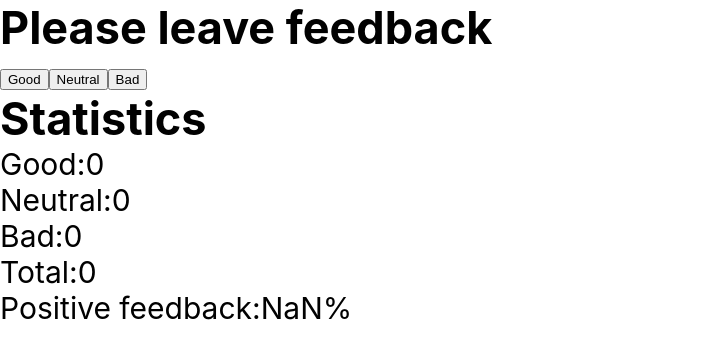
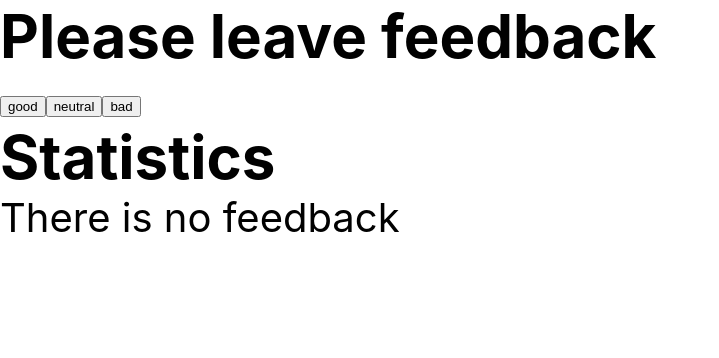
Before and after one commit to ExLuZiVe53/goit-react-hw-02-feedback, a React (Create React App) app: page / in a window 1280 px wide. Shown: the top 358 px of the page, without its empty margins (0-719 px from the left). Built offline with nearby package versions, Linux system fonts and the light colour scheme.

Commit message:
error lenth in to App

```diff
--- a/src/components/App.jsx
+++ b/src/components/App.jsx
@@ -1,4 +1,8 @@
+import React from 'react';
 import { Component } from 'react';
+import { Statistics } from './Statistics/Statistics';
+import { FeedbackOptions } from './FeedbackOptions/FeedbackOptions';
+import { Notification } from './Notification/Notification';
 
 export class App extends Component {
   state = {
@@ -7,29 +11,35 @@ export class App extends Component {
     bad: 0,
   };
 
-  changeOfStateGood = () => {
+  onLeaveFeedback = options => {
     this.setState(prevState => {
-      return {
-        good: prevState.good + 1,
-      };
+      return { [options]: prevState[options] + 1 };
     });
   };
 
-  changeOfStateNeutral = () => {
-    this.setState(prevState => {
-      return {
-        neutral: prevState.neutral + 1,
-      };
-    });
-  };
+  // changeOfStateGood = () => {
+  //   this.setState(prevState => {
+  //     return {
+  //       good: prevState.good + 1,
+  //     };
+  //   });
+  // };
 
-  changeOfStateBad = () => {
-    this.setState(prevState => {
-      return {
-        bad: prevState.bad + 1,
-      };
-    });
-  };
+  // changeOfStateNeutral = () => {
+  //   this.setState(prevState => {
+  //     return {
+  //       neutral: prevState.neutral + 1,
+  //     };
+  //   });
+  // };
+
+  // changeOfStateBad = () => {
+  //   this.setState(prevState => {
+  //     return {
+  //       bad: prevState.bad + 1,
+  //     };
+  //   });
+  // };
 
   countTotalFeedback = () => {
     return Object.values(this.state).reduce(
@@ -45,7 +55,7 @@ export class App extends Component {
   render() {
     const Total = this.countTotalFeedback();
     const GoodPercentFeedback = this.countPositiveFeedbackPercentage();
-    console.log('this.state :>> ', this.state);
+
     return (
       <div
         style={{
@@ -53,56 +63,30 @@ export class App extends Component {
           display: 'block',
           justifyContent: 'center',
           alignItems: 'center',
-          fontSize: 30,
+          fontSize: 40,
           color: '#010101',
         }}
-        className="wrapper"
       >
-        <h2 className="title-feedback">Please leave feedback</h2>
-        <button
-          onClick={this.changeOfStateGood}
-          type="button"
-          className="btn-good"
-        >
-          Good
-        </button>
-        <button
-          onClick={this.changeOfStateNeutral}
-          type="button"
-          className="btn-neutral"
-        >
-          Neutral
-        </button>
-        <button
-          onClick={this.changeOfStateBad}
-          type="button"
-          className="btn-bad"
-        >
-          Bad
-        </button>
-        <h2 className="title-statistics">Statistics</h2>
-        <p className="good">
-          Good:
-          <span className="number-good">{this.state.good}</span>
-        </p>
-        <p className="neutral">
-          Neutral:
-          <span className="number-neutral">{this.state.neutral}</span>
-        </p>
-        <p className="bad">
-          Bad:
-          <span className="number-bad">{this.state.bad}</span>
-        </p>
-        <p className="total">
-          Total:<span className="total-number">{Total}</span>
-        </p>
-        <p className="positive-feedback">
-          Positive feedback:
-          <span className="positive-feedback-persent">
-            {GoodPercentFeedback}%
-          </span>
-        </p>
+        <h2>Please leave feedback</h2>
+        <FeedbackOptions
+          options={Object.keys(this.state)}
+          onLeaveFeedback={this.onLeaveFeedback}
+        />
+        <h2>Statistics</h2>
+        {Total ? (
+          <Statistics
+            good={this.state.good}
+            neutral={this.state.neutral}
+            bad={this.state.bad}
+            total={Total}
+            positivePercentage={GoodPercentFeedback}
+          />
+        ) : (
+          <Notification message="There is no feedback" />
+        )}
       </div>
     );
   }
 }
+
+export default App;
```
